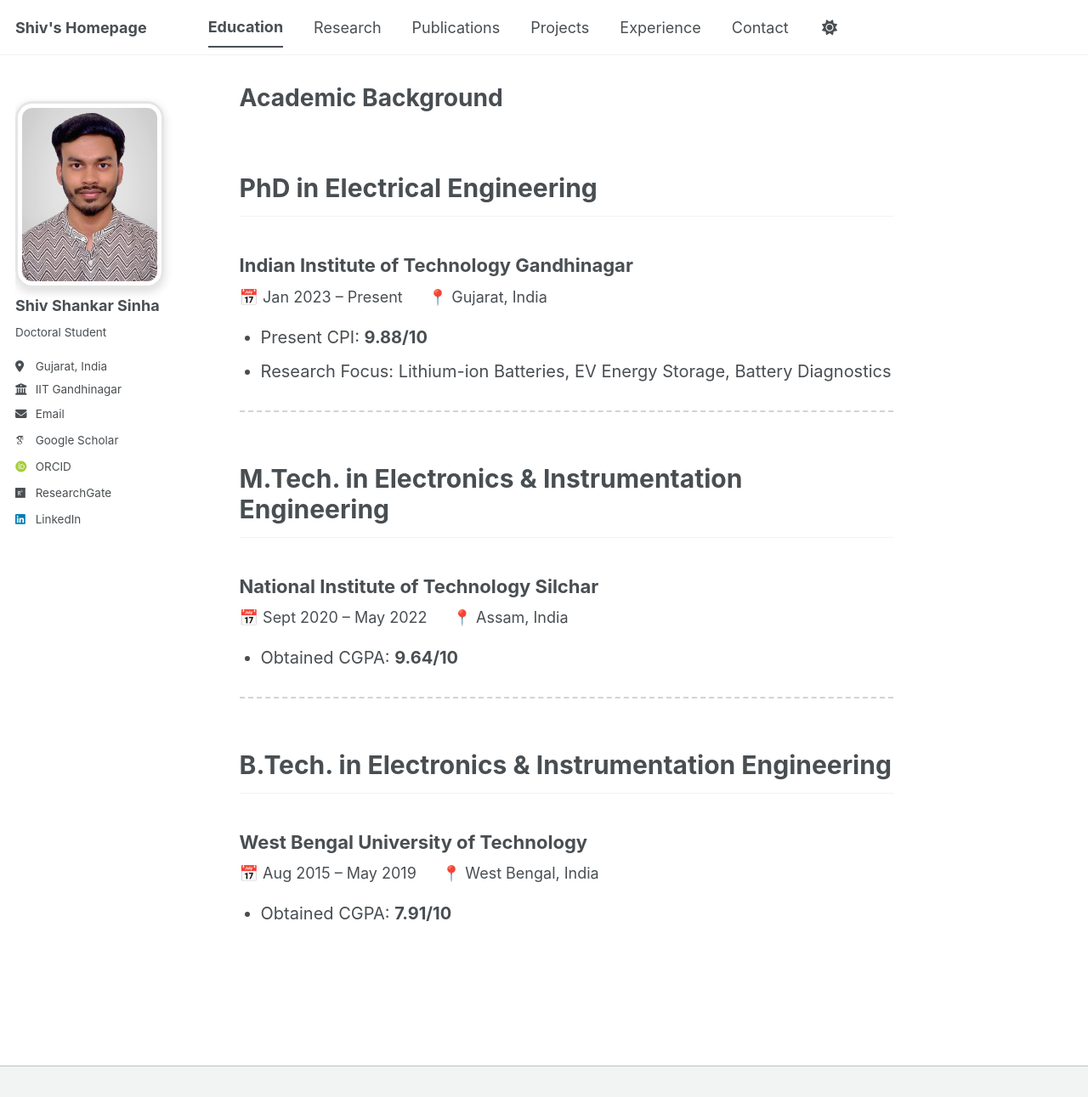
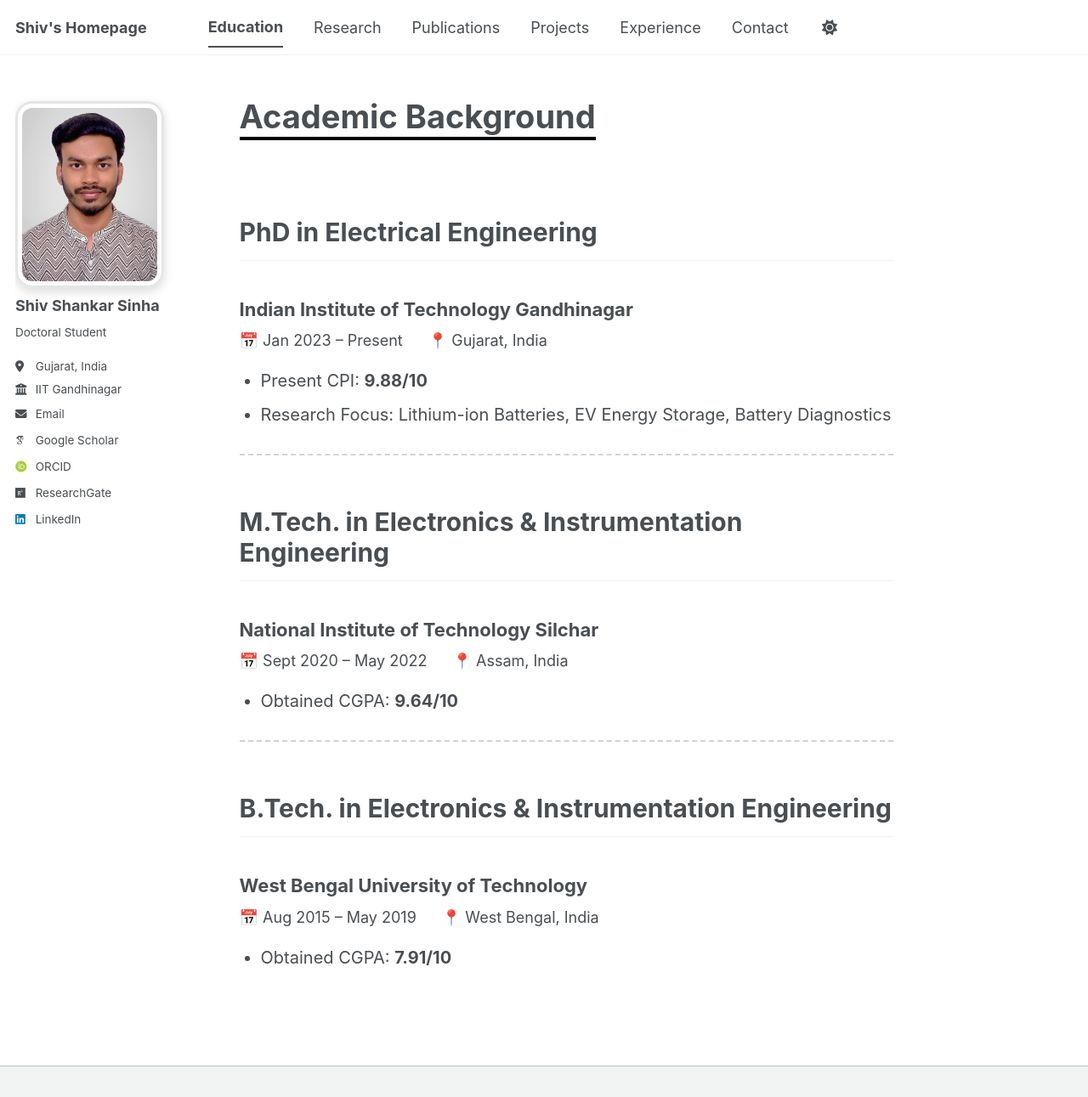
Before and after one commit to shivshankar-sinha/shivshankar-sinha.github.io, a Jekyll site: the page built from education.md, in a window 1280 px wide and 1291 px high. Shown: the whole window at 85% size. Built offline with Jekyll 4.4.1, drawn with Linux system fonts in a browser that asks for light colours; some web fonts are replaced; a script bundle is joined from its source files by our own code; library files that are not in the unit come from our copies.

Commit message:
Update education.md

```diff
--- a/education.md
+++ b/education.md
@@ -1,13 +1,13 @@
 ---
 layout: single
-title: "Academic Background"
+title: ""
 permalink: /education/
 author_profile: true
 ---
 
 <section id="education">
 
-
+  <h1 class="section-title">Academic Background</h1>
 
   <div class="edu-item">
     <h2>PhD in Electrical Engineering</h2>
```
